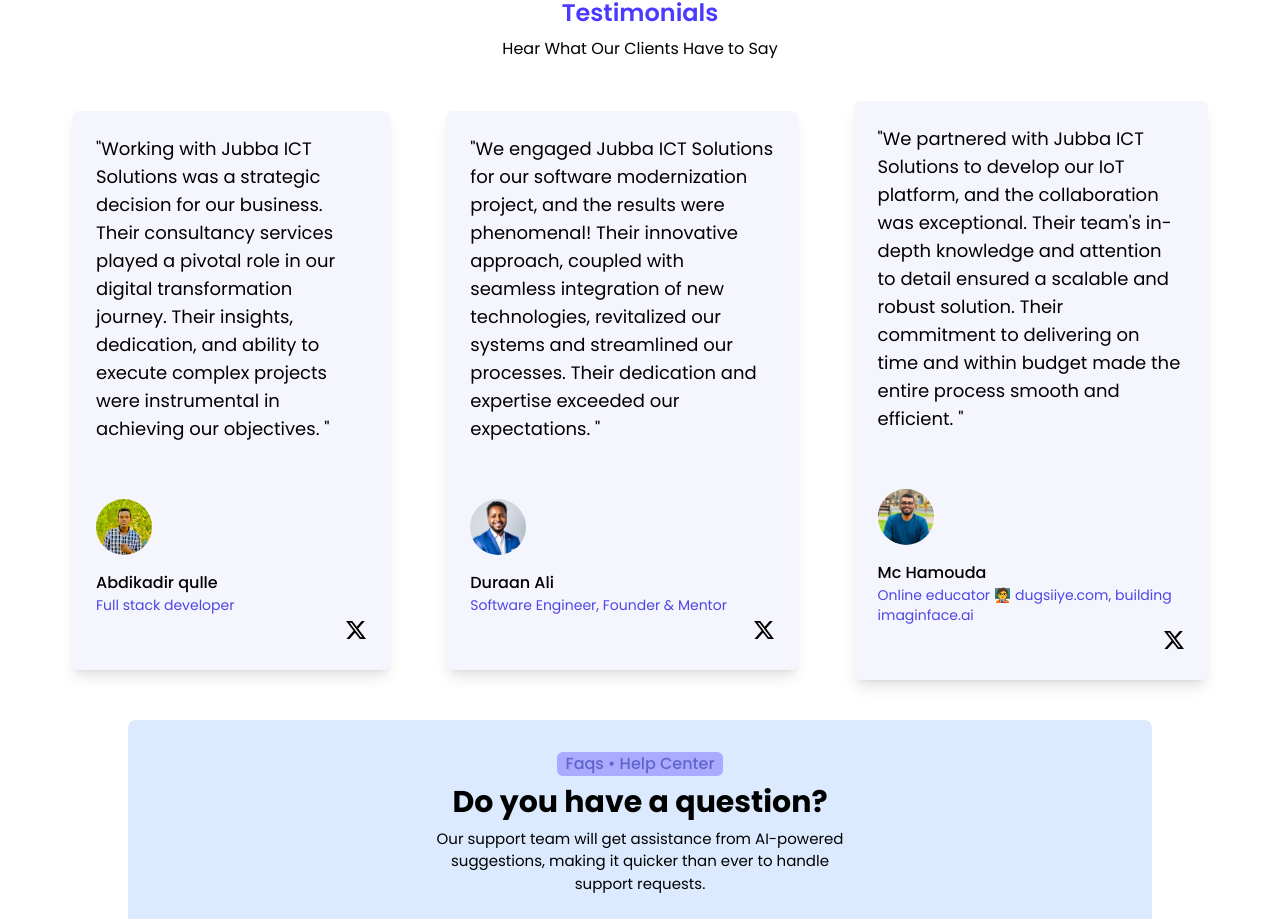
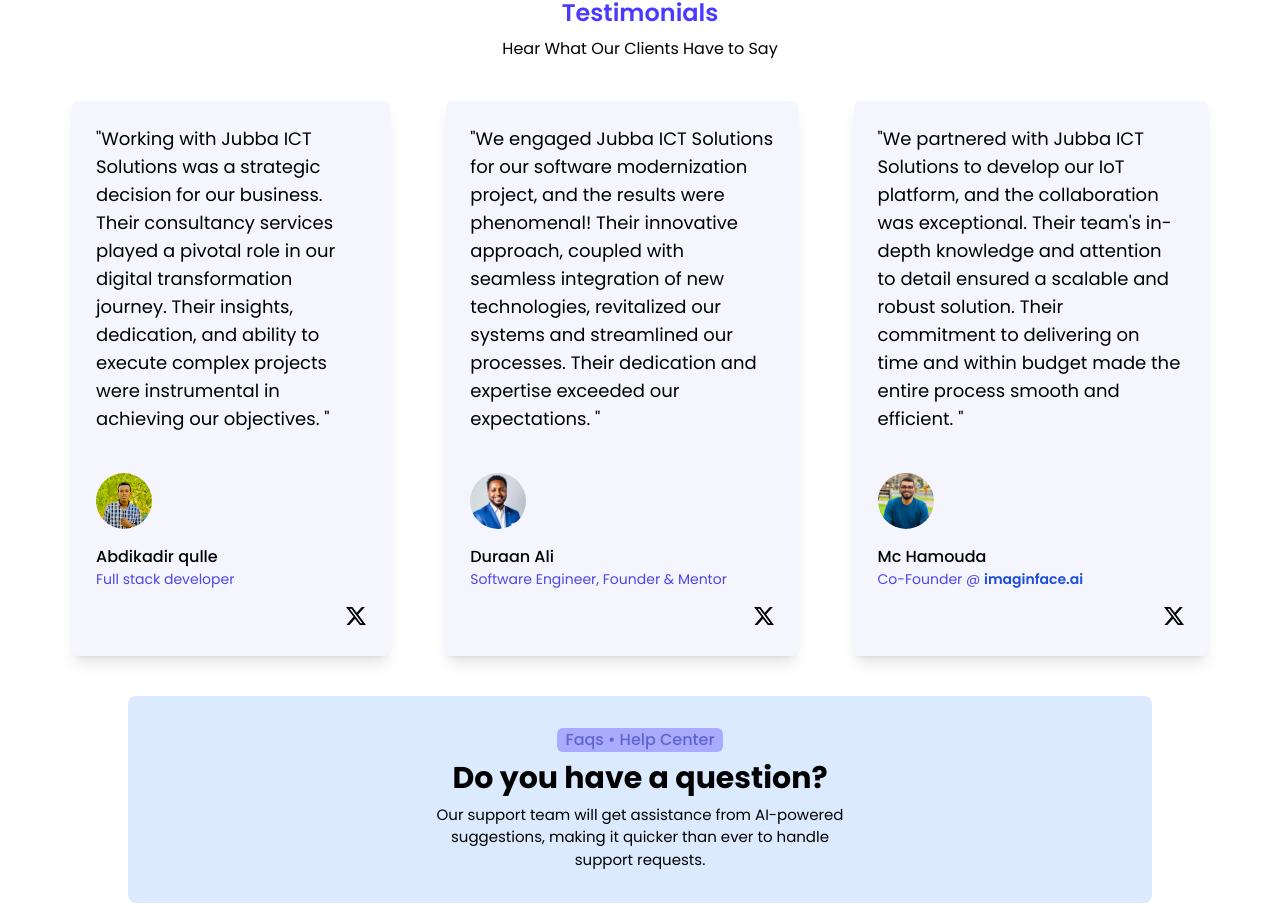
Before and after one commit to abdikadirqulle/J-tech, a React (Vite) app: page / in a window 1280 px wide. Shown: the part 2259-3178 px from the top of the page. Built offline with nearby package versions, Linux system fonts and the light colour scheme; some icons are missing.

Commit message:
last test

```diff
--- a/src/component/testimonial/Testimonial.jsx
+++ b/src/component/testimonial/Testimonial.jsx
@@ -48,7 +48,19 @@ const Testimonial = () => {
         "We partnered with Jubba ICT Solutions to develop our IoT platform, and the collaboration was exceptional. Their team's in-depth knowledge and attention to detail ensured a scalable and robust solution. Their commitment to delivering on time and within budget made the entire process smooth and efficient.",
       image: mcHadouda,
       title: "Mc Hamouda",
-      subtitle: "Online educator 🧑‍🏫 dugsiiye.com, building imaginface.ai",
+      subtitle: (
+        <p>
+          Co-Founder @{" "}
+          <a
+            href="https://imaginface.ai/"
+            target="_blank"
+            rel="noopener noreferrer"
+            className="text-blue-700 font-semibold hover:underline"
+          >
+            imaginface.ai
+          </a>
+        </p>
+      ),
       fbIcon: (
         <a href="https://www.facebook.com/mchamoudadev" target="_blank">
           <FaFacebook className="cursor-pointer w-6 h-6" />
@@ -78,11 +90,11 @@ const Testimonial = () => {
             className=" shadow-lg bg-[#F5F5FE] rounded-md  flex grow   p-6 max-md:mt-8 max-md:px-5"
             key={e}
           >
-            <div>
+            <div className="flex flex-col space-y-10">
               <p className="text-black text-lg leading-7">
                 &quot;{testimonial.contact} &quot;
               </p>
-              <div className="flex  flex-col  gap- mt-14 max-md:mt-10">
+              <div className="flex  flex-col  gap-3">
                 <div className="flex grow  flex-col">
                   <img
                     src={testimonial.image}
```
